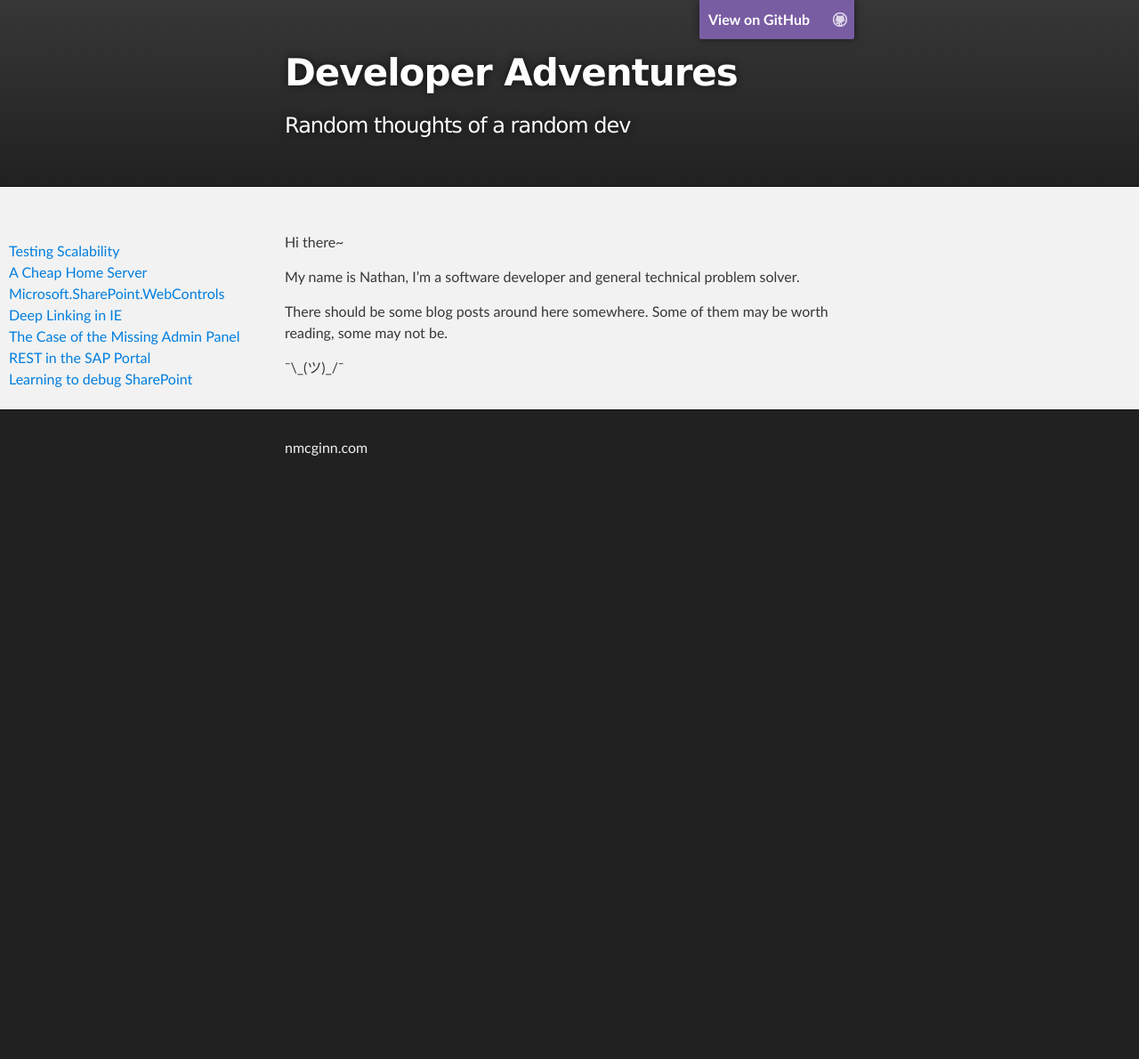
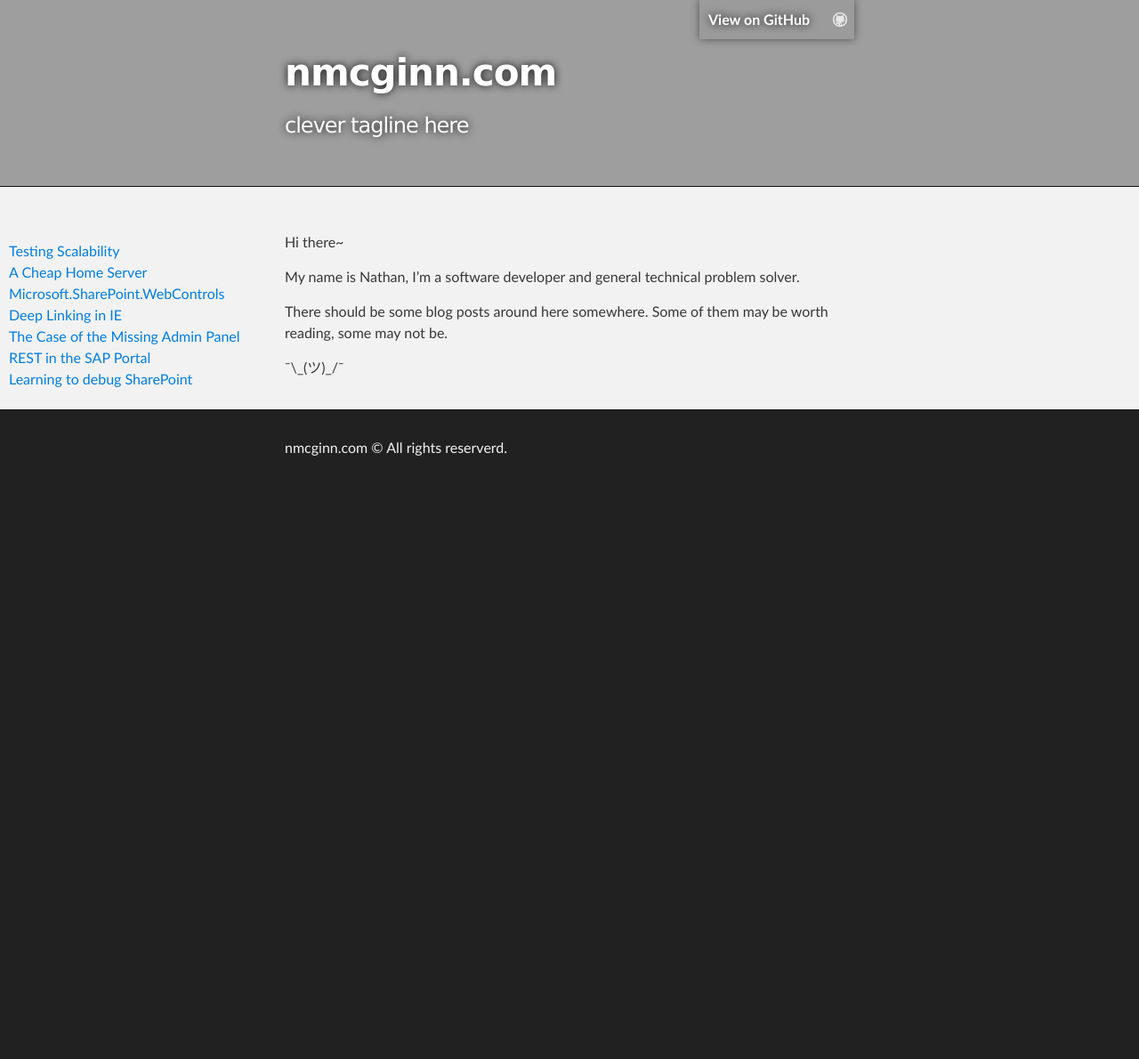
Before and after one commit to nmcginn/blog, a Jekyll site: the page built from index.md, in a window 1280 px wide. Shown: the whole page at 89% size. Built offline with Jekyll 4.4.1, drawn with Linux system fonts in a browser that asks for light colours.

Commit message:
Update stylesheet.css

```diff
--- a/_layouts/default.html
+++ b/_layouts/default.html
@@ -18,7 +18,7 @@
       }
     </script>
 
-    <title>Developer Adventures{% if page.title %} - {{page.title}}{% endif %}</title>
+    <title>nmcginn.com {% if page.title %} - {{page.title}}{% endif %}</title>
   </head>
 
   <body>
@@ -28,8 +28,8 @@
         <header class="inner">
           <a id="forkme_banner" href="https://github.com/odstderek/odstderek">View on GitHub</a>
 
-          <h1 id="project_title">Developer Adventures</h1>
-          <h2 id="project_tagline">Random thoughts of a random dev</h2>
+          <h1 id="project_title">nmcginn.com</h1>
+          <h2 id="project_tagline">clever tagline here</h2>
 
           <div class="small-device-nav" onclick="showHideElement('sidebar-small')">
             <img src = "{{ site.github.url }}/images/hamburger.png" />
@@ -64,7 +64,7 @@
     <!-- FOOTER  -->
     <div id="footer_wrap" class="outer">
       <footer class="inner">
-        <p class="copyright">nmcginn.com</a></p>
+        <p class="copyright">nmcginn.com © All rights reserverd.</a></p>
       </footer>
     </div>
 
--- a/stylesheets/stylesheet.css
+++ b/stylesheets/stylesheet.css
@@ -271,6 +271,12 @@ Full-Width Styles
   margin: 0 auto;
 }
 
+#header_wrap a {
+  color: #fff;
+  font-weight: 700;
+  text-shadow: #111 0px 0px 10px;
+}
+
 #forkme_banner {
   display: block;
   position: absolute;
@@ -279,7 +285,7 @@ Full-Width Styles
   z-index: 10;
   padding: 10px 50px 10px 10px;
   color: #fff;
-  background: url('../images/blacktocat.png') #795da3 no-repeat 95% 50%;
+  background: url('../images/blacktocat.png') rgba(150, 152, 150, 0.5) no-repeat 95% 50%;
   font-weight: 700;
   box-shadow: 0 0 10px rgba(0,0,0,.5);
   border-bottom-left-radius: 2px;
@@ -287,12 +293,10 @@ Full-Width Styles
 }
 
 #header_wrap {
-  background: #212121;
-  background: -moz-linear-gradient(top, #373737, #212121);
-  background: -webkit-linear-gradient(top, #373737, #212121);
-  background: -ms-linear-gradient(top, #373737, #212121);
-  background: -o-linear-gradient(top, #373737, #212121);
-  background: linear-gradient(top, #373737, #212121);
+  background-image: url('../images/panther.jpg');
+  background-size: cover;
+  background-repeat: no-repeat;
+  background-position: center top;
 }
 
 #header_wrap .inner {
@@ -416,6 +420,10 @@ Small Device Styles
     font-size:14px;
   }
 
+  #sidebar-small {
+    font-size: 1.5em;
+  }
+
   #downloads {
     display: none;
   }
@@ -426,7 +434,7 @@ Small Device Styles
   }
 
   #project_title {
-  font-size: 32px;
+    font-size: 32px;
   }
 
   h1 {
```
Also changed, not shown: 1 other file.
